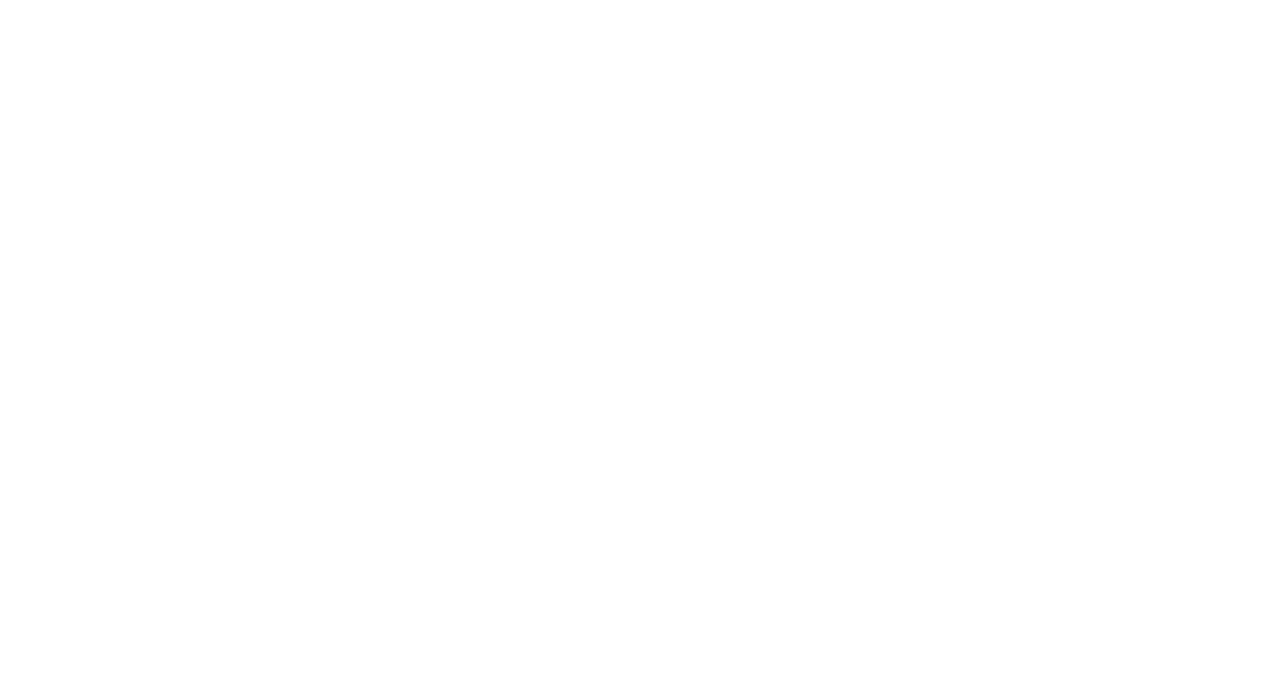
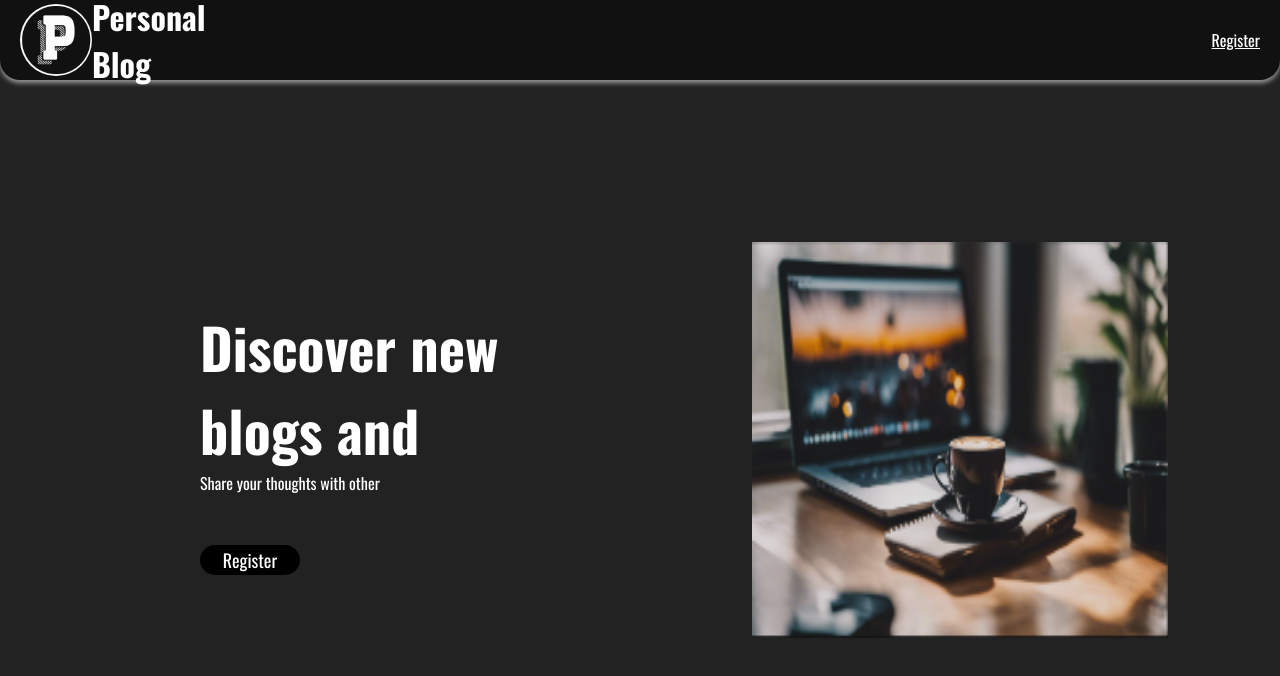
Before and after one commit to Sviatik17/Personal-Blog, a website: page public/index.html in a window 1280 px wide. Drawn offline with nearby package versions, Linux system fonts and the light colour scheme.

Commit message:
create home page

```diff
--- a/app.js
+++ b/app.js
@@ -8,7 +8,7 @@ const Post=require('./model/Post')
 const PORT=3000;
 
 app.use(bodyParser.json());
-app.use(express.static(path.join(__dirname,'admin')))
+app.use(express.static(path.join(__dirname,'public')))
 
 mongoose.connect(`mongodb+srv://root:JS3ibNgyhbwzhCuI@cluster0.cx5ubjc.mongodb.net/?retryWrites=true&w=majority&appName=Cluster0`)
 .then(()=>{
@@ -16,7 +16,7 @@ mongoose.connect(`mongodb+srv://root:JS3ibNgyhbwzhCuI@cluster0.cx5ubjc.mongodb.n
 })
 
 app.get('/admin',(req,res)=>{
-    res.sendFile(path.join(__dirname, 'admin','index.html'))
+    res.sendFile(path.join(__dirname,'public', 'admin','index.html'))
 });
 app.get('/',(req,res)=>{
     res.sendFile(path.join(__dirname, 'public','index.html'))
--- a/public/index.html
+++ b/public/index.html
@@ -5,8 +5,31 @@
     <meta name="viewport" content="width=device-width, initial-scale=1.0">
     <title>Personal Blog</title>
     <link rel="stylesheet" href="./style.css">
+    <link rel="icon" href="./img/Logo1.png">
+    <link href="https://fonts.googleapis.com/css?family=Oswald:200,300,regular,500,600,700" rel="stylesheet" />
+
 </head>
 <body>
+    <div class="wrap">
+        <header>
+            <div class="logo">
+                <img src="./img/Logo1.png" alt="logo">
+                <h1>Personal Blog</h1>
+            </div>
+            <nav>
+                <a href="#">Register</a>
+            </nav>
+        </header>
+        <main>
+            <div class="leftMain">
+                <h3>Discover new <br> blogs and</h3>
+                <p>Share your thoughts with other</p>
+                <button>Register</button>
+            </div>
+            <div class="rightMain"><img src="./img/home.png" alt="laptop"></div>
+        </main>
+        <div class="posts"></div>
+    </div>
     <script src="./main.js"></script>
 </body>
 </html>
--- a/public/style.scss
+++ b/public/style.scss
@@ -2,4 +2,84 @@
     margin: 0;
     padding: 0;
     box-sizing: border-box;
+    font-family: Oswald;
+    color: #fff;
 }
+.wrap{
+    width: 100%;
+    min-height: 100vh;
+    background-color: #222;
+    display: flex;
+    flex-direction: column;
+
+    header{
+        width: 100%;
+        height: 10vh;
+        background-color: #111;
+        display: flex;
+        justify-content: space-between;
+        align-items: center;
+        padding: 0 20px;
+        border-radius: 0 0 20px 20px;
+        box-shadow: 0  3px 5px #999;
+
+        .logo{
+            width: 20%;
+            display: flex;
+            align-items: center;
+            justify-content: space-between;
+
+            img{
+                border-radius: 50%;
+                width: 9vh;
+            }
+        }
+    }
+    main{
+        width: 100%;
+        height: 90vh;
+        display: flex;
+
+        .rightMain{
+            width: 50%;
+            display: flex;
+            justify-content: center;
+            align-items: center;
+
+            img{
+                width: 65%;
+                height: 55%;
+            }
+        }
+        .leftMain{
+            width: 50%;
+            display: flex;
+            flex-direction: column;
+            justify-content: center;
+            align-items: flex-start;
+            padding-left: 200px;
+
+            h3{
+                font-size: 56px;
+            }
+            p{
+                margin-bottom: 50px;
+            }
+
+            button{
+                background-color: #000;
+                width: 100px;
+                height: 30px;
+                border: none;
+                border-radius: 15px;
+                font-size: 18px;
+
+            }
+            button:hover{
+                box-shadow: 0 0 15px #999;
+                transition: 0.5s;
+            }
+
+        }
+    }
+}
```
Also changed, not shown: public/admin/index.html (renamed from admin/index.html), public/admin/main.js (renamed from admin/main.js), public/admin/style.css (renamed from admin/style.css), public/img/Logo.png (added), public/img/Logo1.png (added), public/img/home.png (added), public/style.css, 1 other file.
